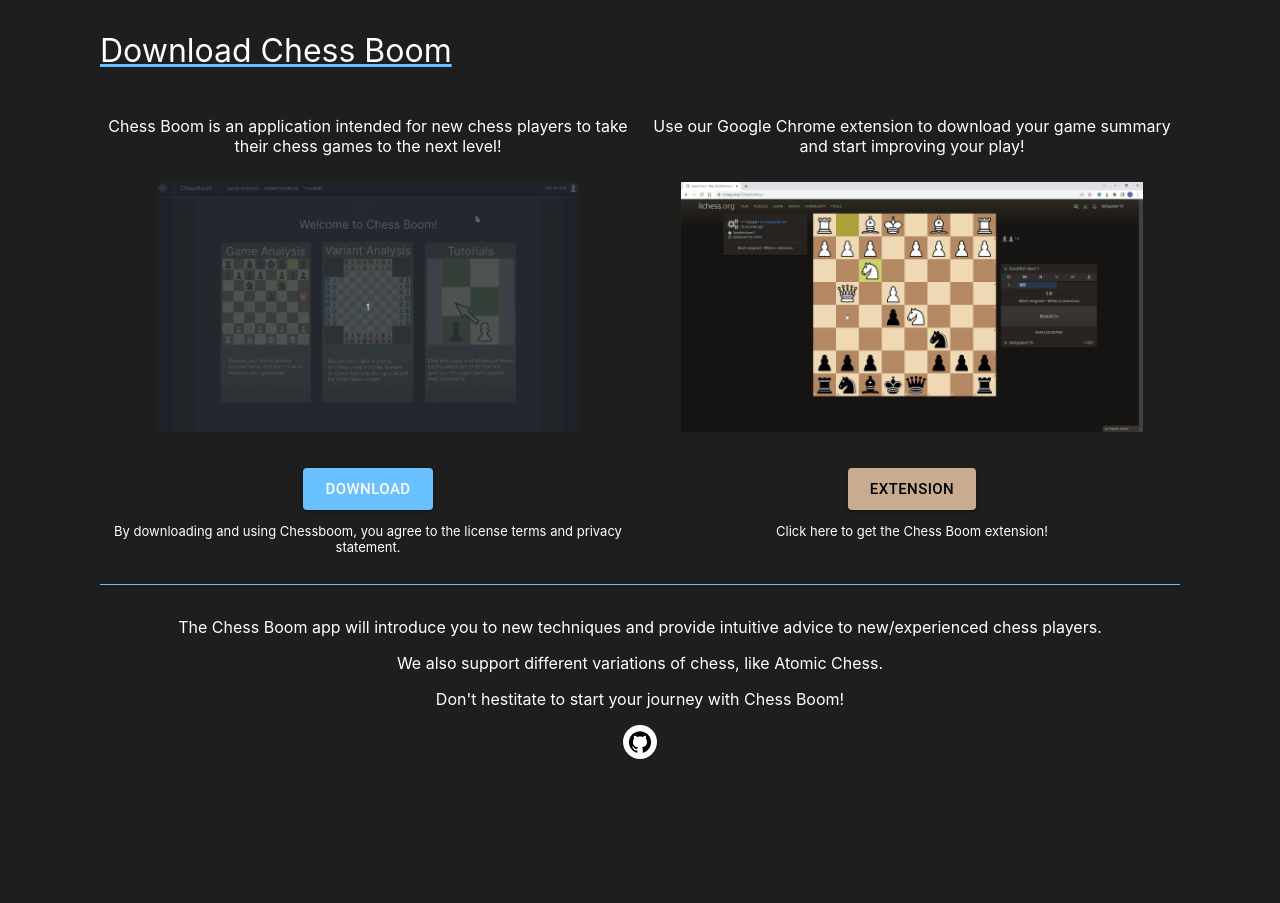
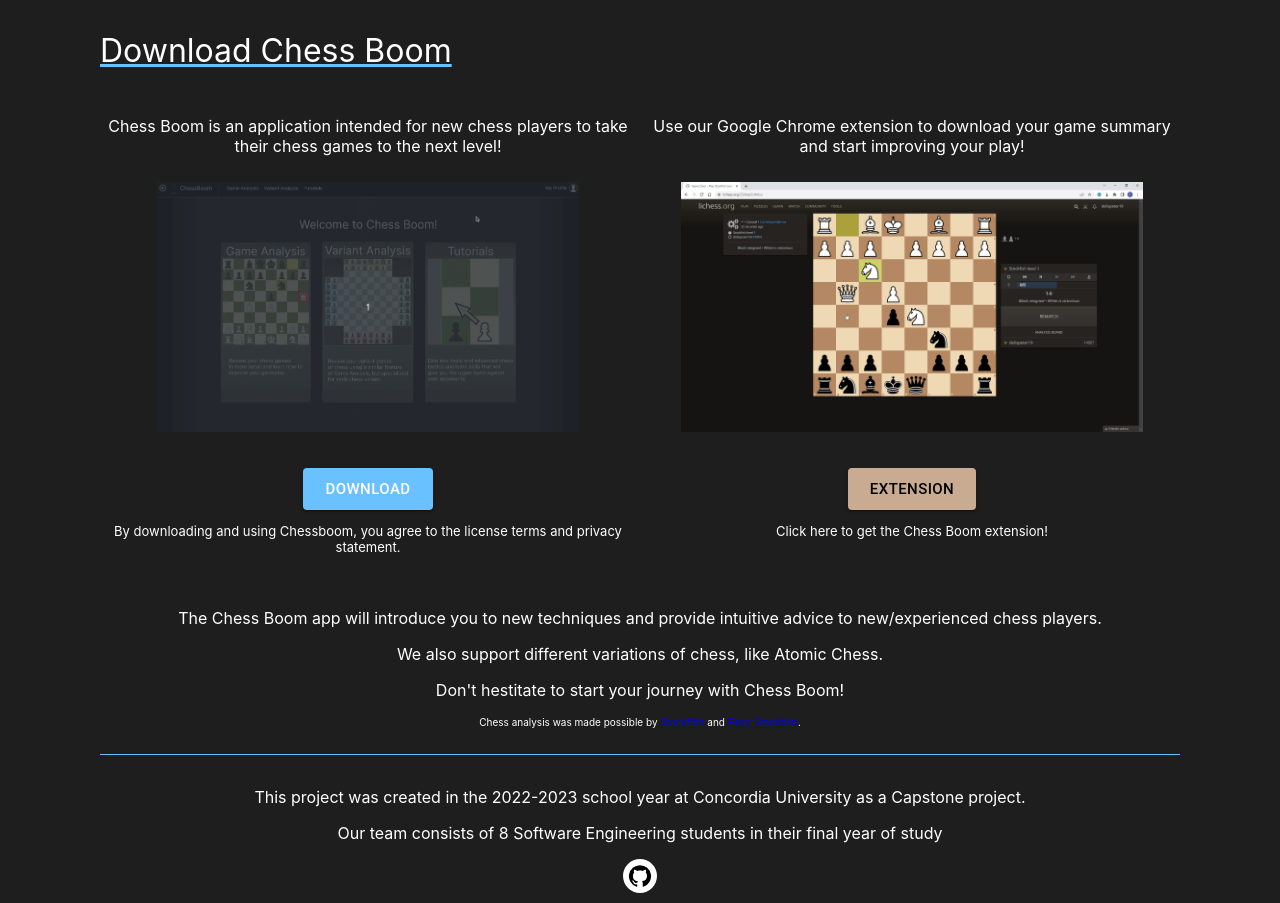
Before and after one commit to chess-boom/website, a React app: page / in a window 1280 px wide. Before the commit the page ends 800 px from the top, so only its background shows below. Built offline with nearby package versions, Linux system fonts and the light colour scheme.

Commit message:
Add stockfish links and group blurb

```diff
--- a/src/App.tsx
+++ b/src/App.tsx
@@ -11,7 +11,7 @@
     return (
         <div className="content" data-testid="main">
             <h1> Download Chess Boom </h1>
-            <Grid container textAlign={"center"} spacing={1} marginTop={1} marginBottom={2}>
+            <Grid container textAlign={"center"} spacing={1} marginTop={1} marginBottom={3}>
                 <Grid item xs={6}>
                     <p>
                         Chess Boom is an application intended for new chess players to take their chess games to the next level!
@@ -89,8 +89,7 @@
                     </div>
                 </Grid>
             </Grid>
-            <Divider sx={{borderColor: "#6ac1ff"}}/>
-            <Grid container textAlign={"center"}  marginTop={2}>
+            <Grid container textAlign={"center"}  marginBottom={2}>
                 <Grid item xs={12} >
                     <p>
                         The Chess Boom app will introduce you to new techniques and provide intuitive advice to new/experienced chess players.
@@ -100,6 +99,20 @@
                     </p>
                     <p>
                         Don't hestitate to start your journey with Chess Boom!
+                    </p>
+                    <p style={{ fontSize: "10px" }}>
+                        Chess analysis was made possible by <a href="https://stockfishchess.org/" target="_blank">Stockfish</a> and <a href="https://fairy-stockfish.github.io/" target="_blank">Fairy Stockfish</a>.
+                    </p>
+                </Grid>
+            </Grid>
+            <Divider sx={{borderColor: "#6ac1ff"}}/>
+            <Grid container textAlign={"center"}  marginTop={2}>
+                <Grid item xs={12} >
+                    <p>
+                    This project was created in the 2022-2023 school year at Concordia University as a Capstone project.
+                    </p>
+                    <p>
+                    Our team consists of 8 Software Engineering students in their final year of study
                     </p>
                     <div
                         style={{
```
